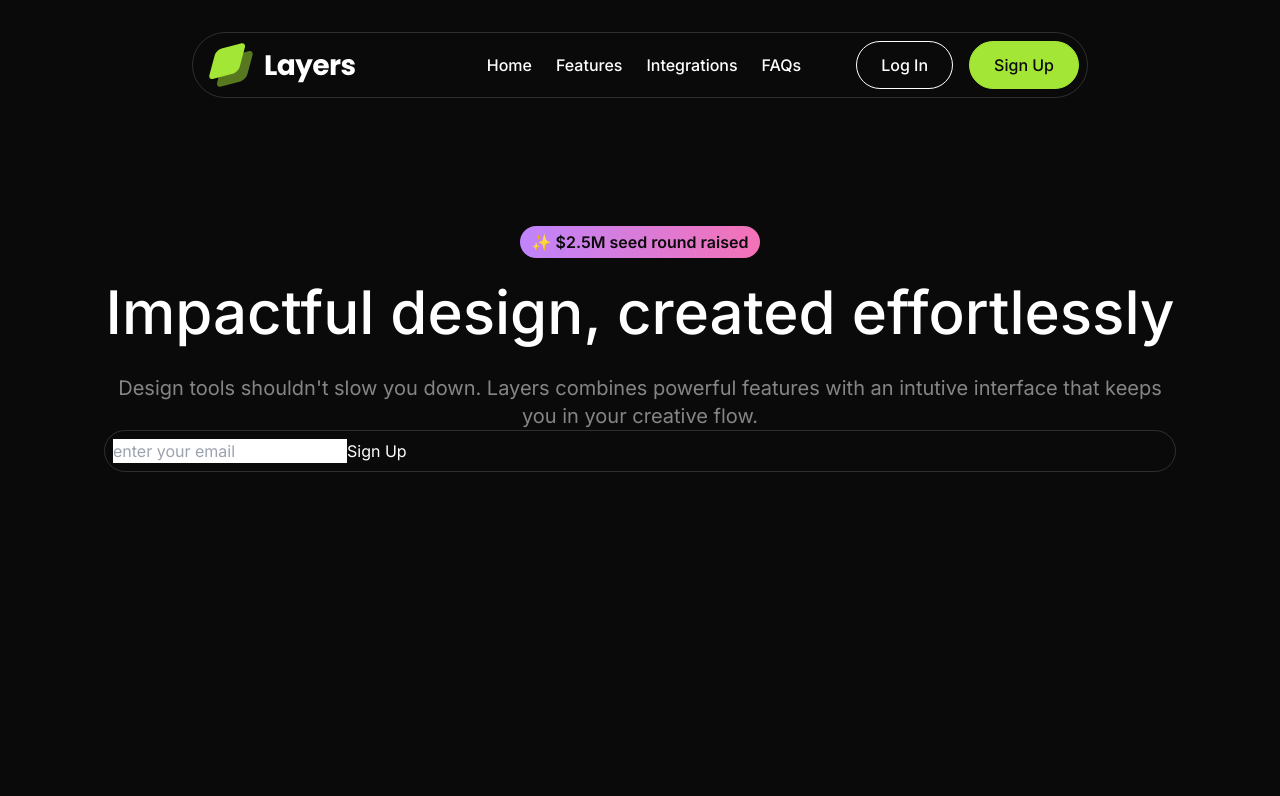
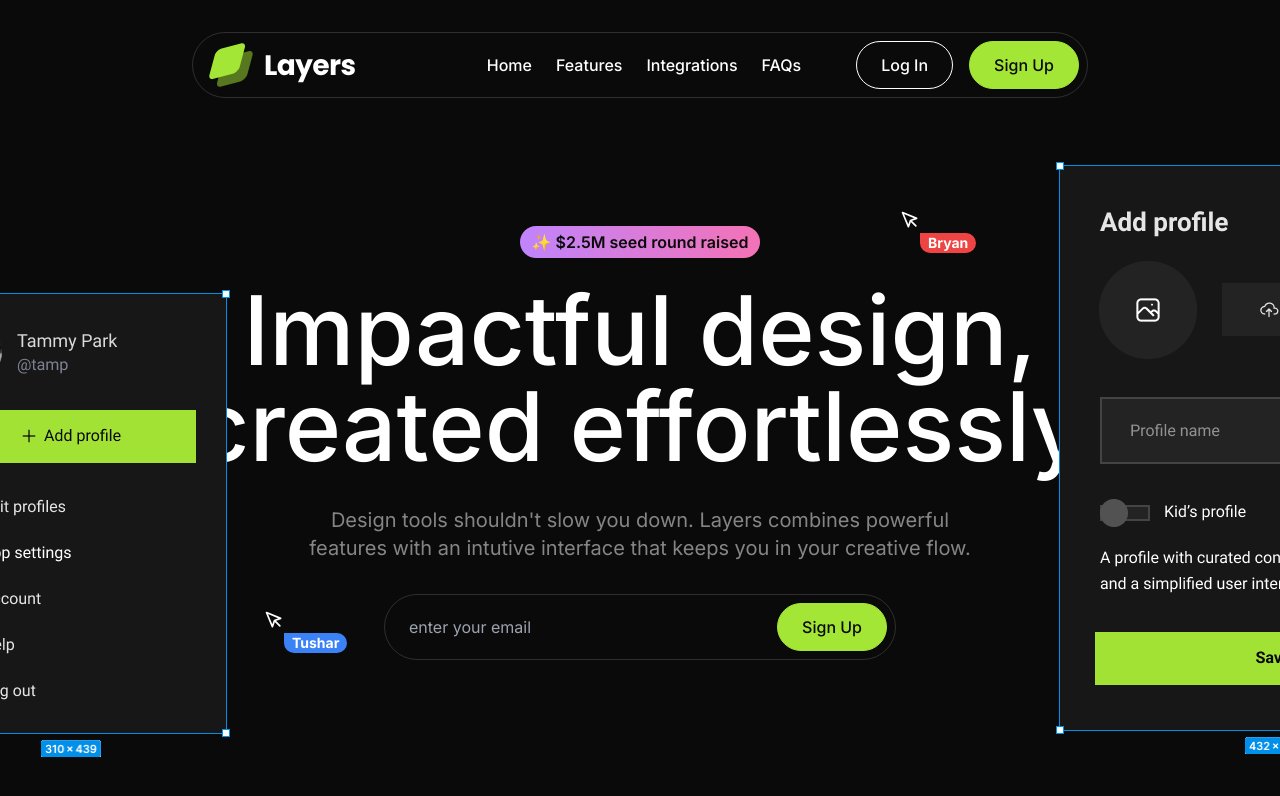
Before and after one commit to tushar-2811/saas-app, a Next.js app: page / in a window 1280 px wide. Shown: the top 796 px of the page. Built offline with nearby package versions, Linux system fonts and the light colour scheme.

Commit message:
add Hero

```diff
--- a/package.json
+++ b/package.json
@@ -12,7 +12,8 @@
     "class-variance-authority": "^0.7.1",
     "next": "15.1.3",
     "react": "^19.0.0",
-    "react-dom": "^19.0.0"
+    "react-dom": "^19.0.0",
+    "tailwind-merge": "^3.0.2"
   },
   "devDependencies": {
     "@types/node": "^20",
--- a/src/components/Button.tsx
+++ b/src/components/Button.tsx
@@ -7,14 +7,22 @@
         variant : {
             primary : "border-white bg-transparent",
             secondary : "bg-lime-400 text-neutral-950 border-lime-400"
+        },
+        size : {
+          sm : "h-10"
         }
     }
 })
 
-const Button = (props : {variant : "primary" | "secondary" ;} & HTMLAttributes<HTMLButtonElement>) => {
-    const {variant , className , ...otherProps} = props;
+const Button = (
+  props : {
+    variant : "primary" | "secondary";
+    size ?: "sm"
+
+} & HTMLAttributes<HTMLButtonElement>) => {
+    const {variant , size , className , ...otherProps} = props;
   return (
-    <button className={classes({ variant : variant , className : className })}
+    <button className={classes({ variant : variant , className : className , size : size })}
        {...otherProps}
     />
 
--- /dev/null
+++ b/src/components/Pointer.tsx
@@ -0,0 +1,33 @@
+import React from 'react'
+import {twMerge} from 'tailwind-merge'
+
+const Pointer = (props : {
+    fullName : string;
+    color ?: "red" | "blue"
+}) => {
+    return (
+        <div className='relative'>
+            <svg
+            xmlns="http://www.w3.org/2000/svg"
+            width="24"
+            height="24"
+            viewBox="0 0 24 24"
+             fill="none"
+             stroke="currentColor"
+              strokeWidth="2"
+              strokeLinecap="round"
+              strokeLinejoin="round"
+              className={
+                twMerge("feather feather-mouse-pointer size-5 text-white" )
+                }>
+                <path d="M3 3l7.07 16.97 2.51-7.39 7.39-2.51L3 3z"></path><path d="M13 13l6 6"></path></svg>
+
+              <div className='absolute top-full left-full'>
+                <div className={twMerge("inline-flex rounded-full font-bold text-sm bg-blue-500 px-2 rounded-tl-none",props.color === "red" && "bg-red-500")}>{props.fullName}</div>
+              </div>
+        </div>
+
+    )
+}
+
+export default Pointer
--- a/src/sections/Hero.tsx
+++ b/src/sections/Hero.tsx
@@ -1,8 +1,33 @@
 import Button from "@/components/Button";
+import designExample1 from "@/assets/images/design-example-1.png";
+import designExample2 from "@/assets/images/design-example-2.png";
+import Image from "next/image";
+import Pointer from "@/components/Pointer";
 
 export default function Hero() {
-    return <section className="py-24">
-          <div className="container">
+    return <section className="py-24 overflow-x-clip">
+          <div className="container relative">
+
+            {/* adding images at absolute position */}
+            <div className="absolute -left-32 top-16 hidden lg:block">
+                <Image
+                    src={designExample1}
+                    alt="design example one"/>
+            </div>
+
+            <div className="absolute -right-64 -top-16 hidden lg:block">
+                <Image
+                    src={designExample2}
+                    alt="design example one"/>
+            </div>
+
+            <div className="absolute left-56 top-96 hidden lg:block">
+              <Pointer fullName="Tushar"/>
+            </div>
+
+            <div className="absolute right-80 -top-4 hidden lg:block">
+              <Pointer fullName="Bryan" color="red"/>
+            </div>
 
             <div className="flex justify-center">
                 {/* to center this div */}
@@ -11,17 +36,19 @@
               </div>
             </div>
 
-            <h1 className="text-6xl font-medium text-center mt-6">
+            <h1 className="text-6xl md:text-7xl lg:text-8xl font-medium text-center mt-6">
                 Impactful design, created effortlessly
             </h1>
-            <p className="text-xl text-white/50 text-center mt-8">
+            <p className="text-xl text-white/50 text-center mt-8 max-w-2xl mx-auto">
                 Design tools shouldn't slow you down. Layers combines powerful features with an intutive
                 interface that keeps you in your creative flow.
             </p>
 
-            <form className="flex border border-white/15 rounded-full p-2">
-                <input type="email" placeholder="enter your email" />
-                <button >Sign Up</button>
+            <form className="flex border border-white/15 rounded-full p-2 mt-8 max-w-lg mx-auto">
+                <input type="email"
+                       placeholder="enter your email"
+                       className="bg-transparent px-4 md:flex-1"/>
+                <Button variant="secondary" size="sm" >Sign Up</Button>
             </form>
           </div>
     </section>;
```
Also changed, not shown: 1 other file (tests, documents, lock files or other folders).
